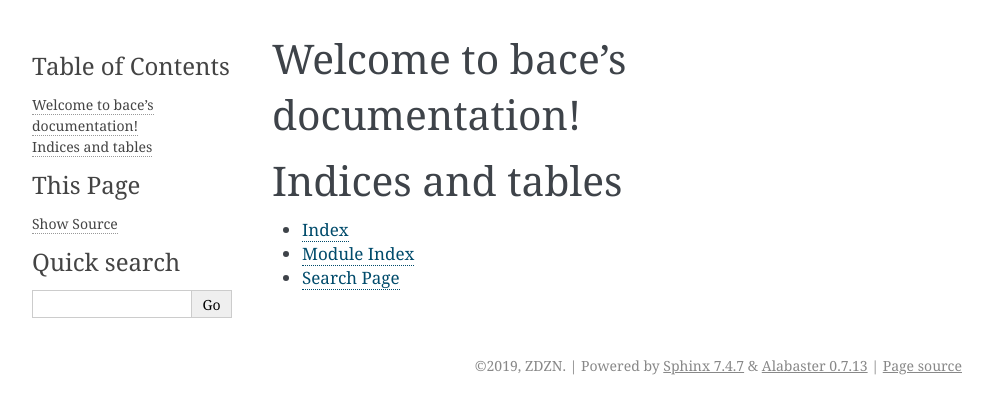
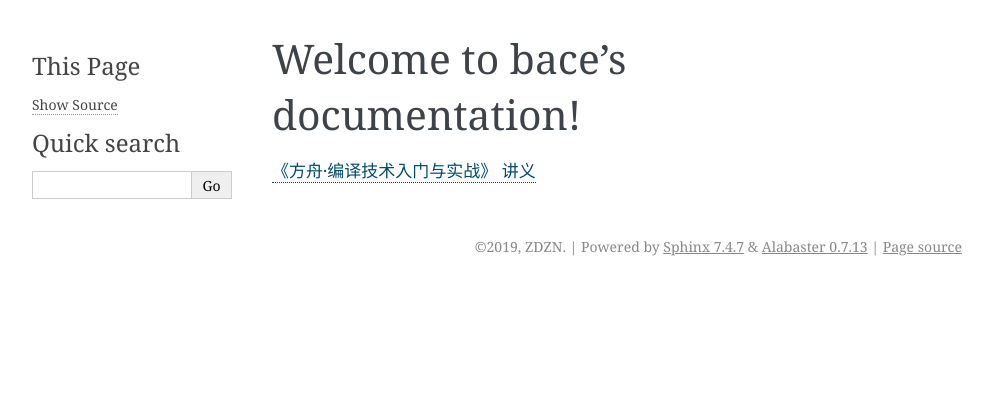
Before and after one commit to lazyparser/becoming-a-compiler-engineer, a Sphinx documentation site: the page built from doc/index.rst, in a window 1280 px wide. Shown: the top 414 px of the page, without its empty margins (148-1141 px from the left). Built offline with Sphinx 7.4.7, drawn with Linux system fonts in a browser that asks for light colours.

Commit message:
课程讲义第一章

```diff
--- a/doc/conf.py
+++ b/doc/conf.py
@@ -51,7 +51,7 @@ templates_path = ['_templates']
 source_suffix = '.rst'
 
 # The master toctree document.
-master_doc = 'index'
+master_doc = 'bace lecture'
 
 # The language for content autogenerated by Sphinx. Refer to documentation
 # for a list of supported languages.
@@ -105,7 +105,7 @@ htmlhelp_basename = 'bacedoc'
 
 
 # -- Options for LaTeX output ------------------------------------------------
-
+latex_engine = 'xelatex'
 latex_elements = {
     # The paper size ('letterpaper' or 'a4paper').
     #
@@ -122,13 +122,17 @@ latex_elements = {
     # Latex figure (float) alignment
     #
     # 'figure_align': 'htbp',
+    'fncychap' : '',
+
+    'preamble': r'''\usepackage{ctex}
+    ''',
 }
 
 # Grouping the document tree into LaTeX files. List of tuples
 # (source start file, target name, title,
 #  author, documentclass [howto, manual, or own class]).
 latex_documents = [
-    (master_doc, 'bace.tex', u'bace Documentation',
+    (master_doc, 'bace.tex', u'《方舟·编译技术入门与实战》 讲义',
      u'ZDZN', 'manual'),
 ]
 
@@ -138,7 +142,7 @@ latex_documents = [
 # One entry per manual page. List of tuples
 # (source start file, name, description, authors, manual section).
 man_pages = [
-    (master_doc, 'bace', u'bace Documentation',
+    (master_doc, 'bace', u'《方舟·编译技术入门与实战》 讲义',
      [author], 1)
 ]
 
@@ -149,7 +153,7 @@ man_pages = [
 # (source start file, target name, title, author,
 #  dir menu entry, description, category)
 texinfo_documents = [
-    (master_doc, 'bace', u'bace Documentation',
+    (master_doc, 'bace', u'《方舟·编译技术入门与实战》 讲义',
      author, 'bace', 'One line description of project.',
      'Miscellaneous'),
 ]
--- a/doc/index.rst
+++ b/doc/index.rst
@@ -7,14 +7,8 @@ Welcome to bace's documentation!
 ================================
 
 .. toctree::
-   :maxdepth: 2
-   :caption: Contents:
+   :hidden:
 
+   bace lecture
 
-
-Indices and tables
-==================
-
-* :ref:`genindex`
-* :ref:`modindex`
-* :ref:`search`
+:doc:`bace lecture`
```
Also changed, not shown: other parts of doc/index.rst (+1 -1 lines), doc/bace lecture.rst (added, +244 -0 lines), doc/images/image01.png (added), doc/images/image02.png (added), doc/images/image03.png (added), doc/images/image04.png (added), doc/images/image05.png (added), doc/images/image06.png (added), doc/images/image07.png (added), 1 other file.
